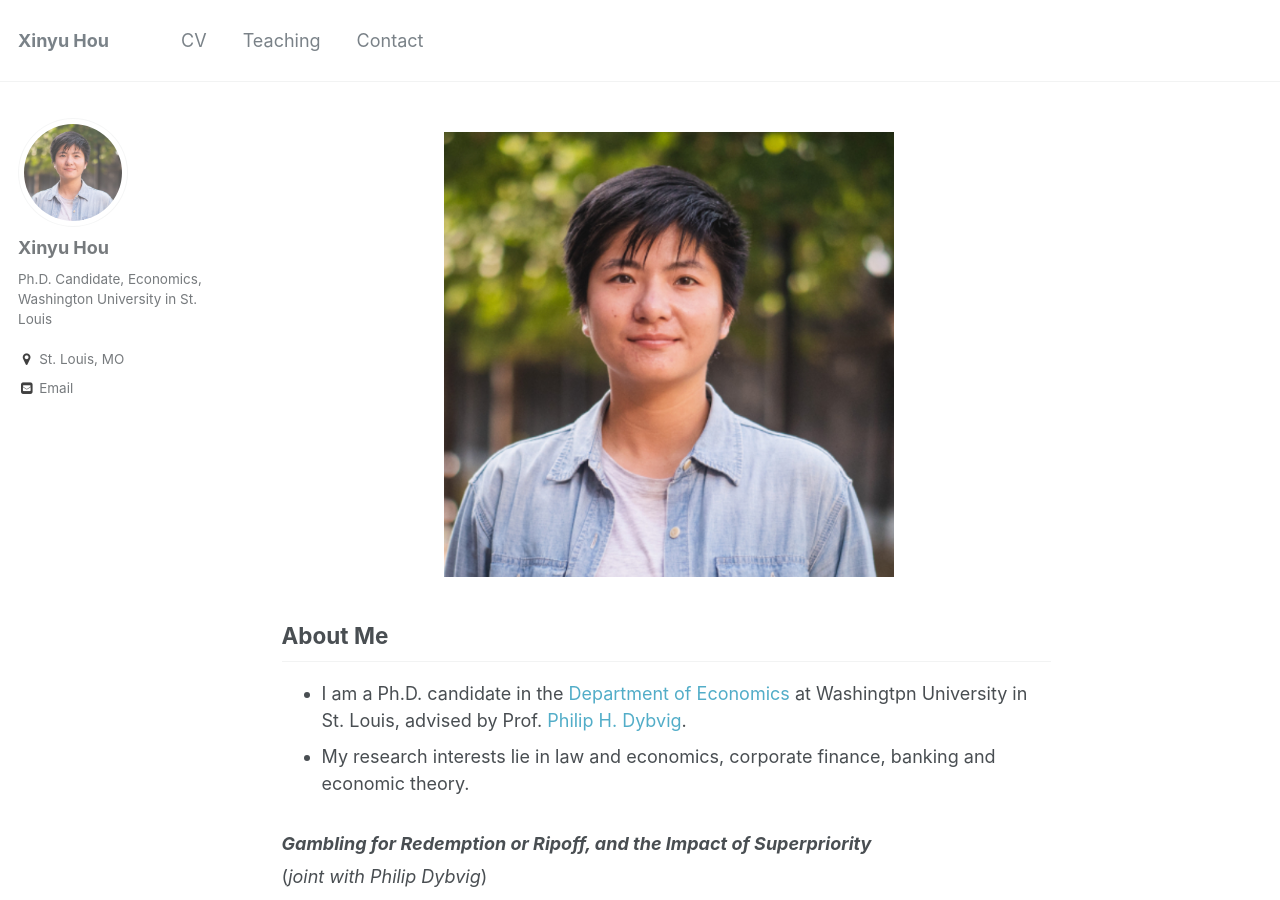
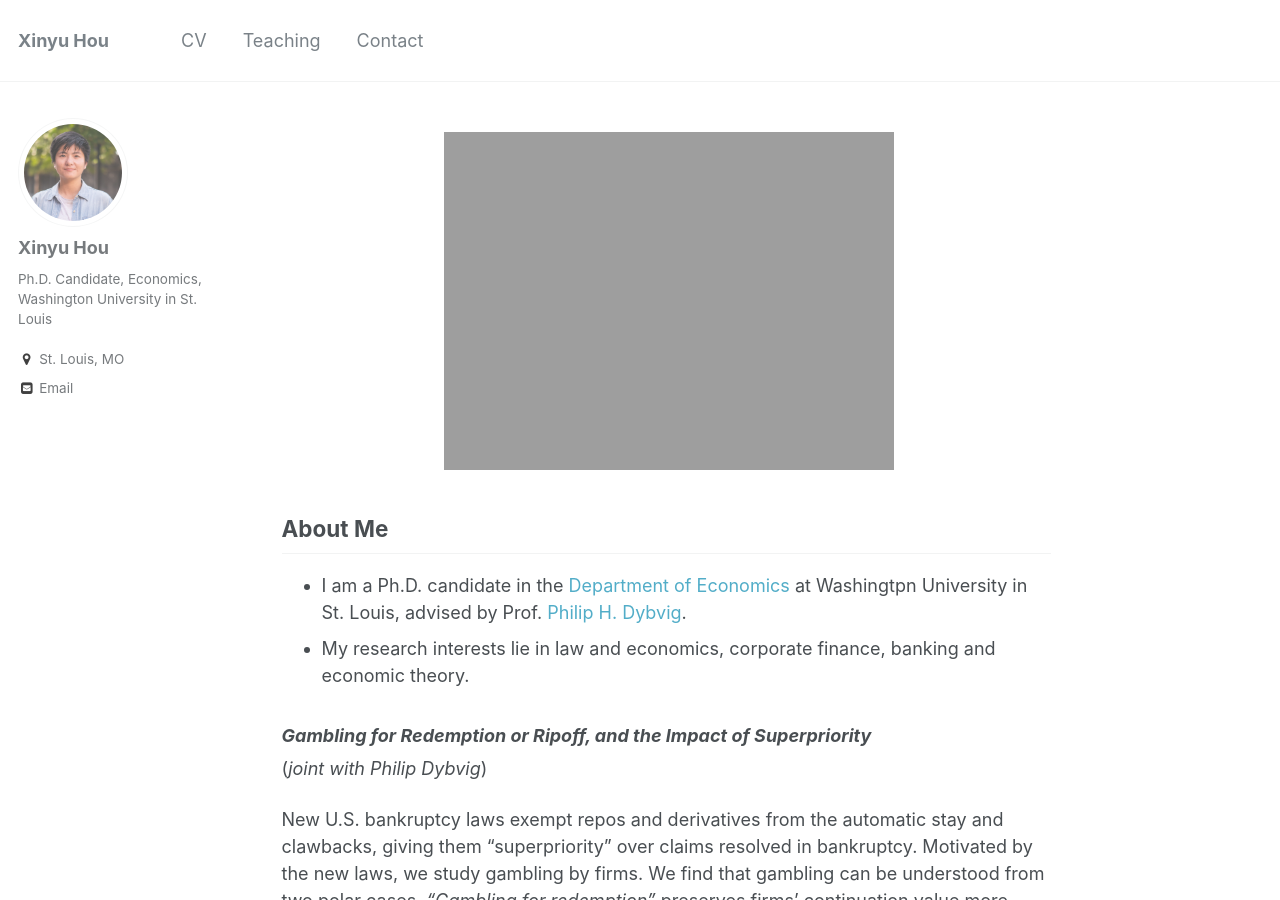
Before and after one commit to xinyuhou94/xinyuhou94.github.io, a Jekyll site: the page built from _pages/about.md, in a window 1280 px wide and 900 px high. Built offline with Jekyll 4.4.1, drawn with Linux system fonts in a browser that asks for light colours.

Commit message:
Update about.md

```diff
--- a/_pages/about.md
+++ b/_pages/about.md
@@ -9,7 +9,7 @@ redirect_from:
 ---
 
 <p align="center">
-  <img src="https://xinyuhou94.github.io/images/xinyu.png?raw=true" alt="Photo" style="width: 450px;"/>
+  <img src="https://xinyuhou94.github.io/images/xinyu.jpg?raw=true" alt="Photo" style="width: 450px;"/>
 </p>
 
 ## About Me ##
```
